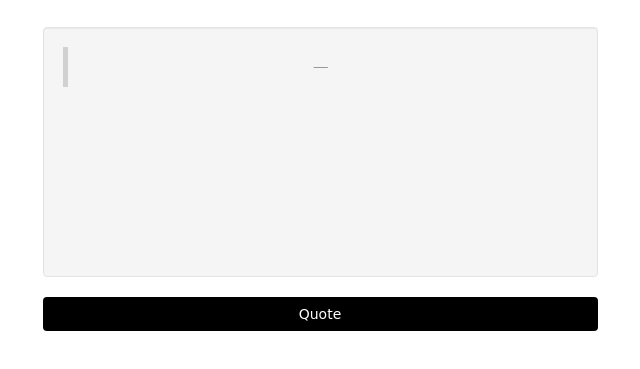
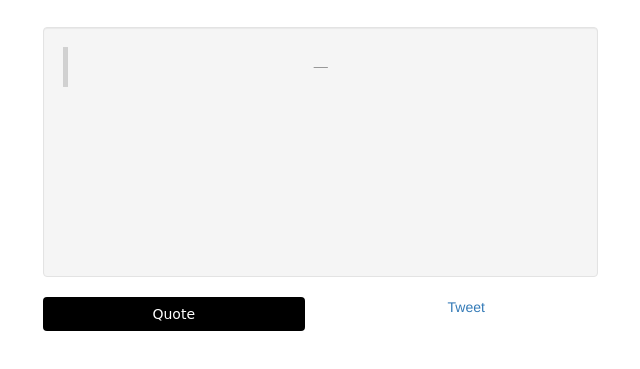
Before and after one commit to timotheap/random_quote_machine.io, a plain HTML site: page index.html in a window 1280 px wide. Shown: the part 243-612 px from the top of the page, without its empty margins (320-960 px from the left). Drawn offline with nearby package versions, Linux system fonts and the light colour scheme; a web font is replaced by a local one.

Commit message:
Update index.html

```diff
--- a/index.html
+++ b/index.html
@@ -32,8 +32,11 @@
 		</div>
 	</div>
 	<div class="row">
-		<div class="col-xs-12 col-sm-6 col-sm-offset-3">
+		<div class="col-xs-12 col-sm-3 col-sm-offset-3">
 			<button id="getQuote" class="btn btn-block">Quote</button>
+		</div>
+		<div class="col-xs-12 col-sm-3">
+			<a href="https://twitter.com/share" class="twitter-share-button" data-show-count="false">Tweet</a><script async src="//platform.twitter.com/widgets.js" charset="utf-8"></script>
 		</div>
 	</div>
 </div>
```
